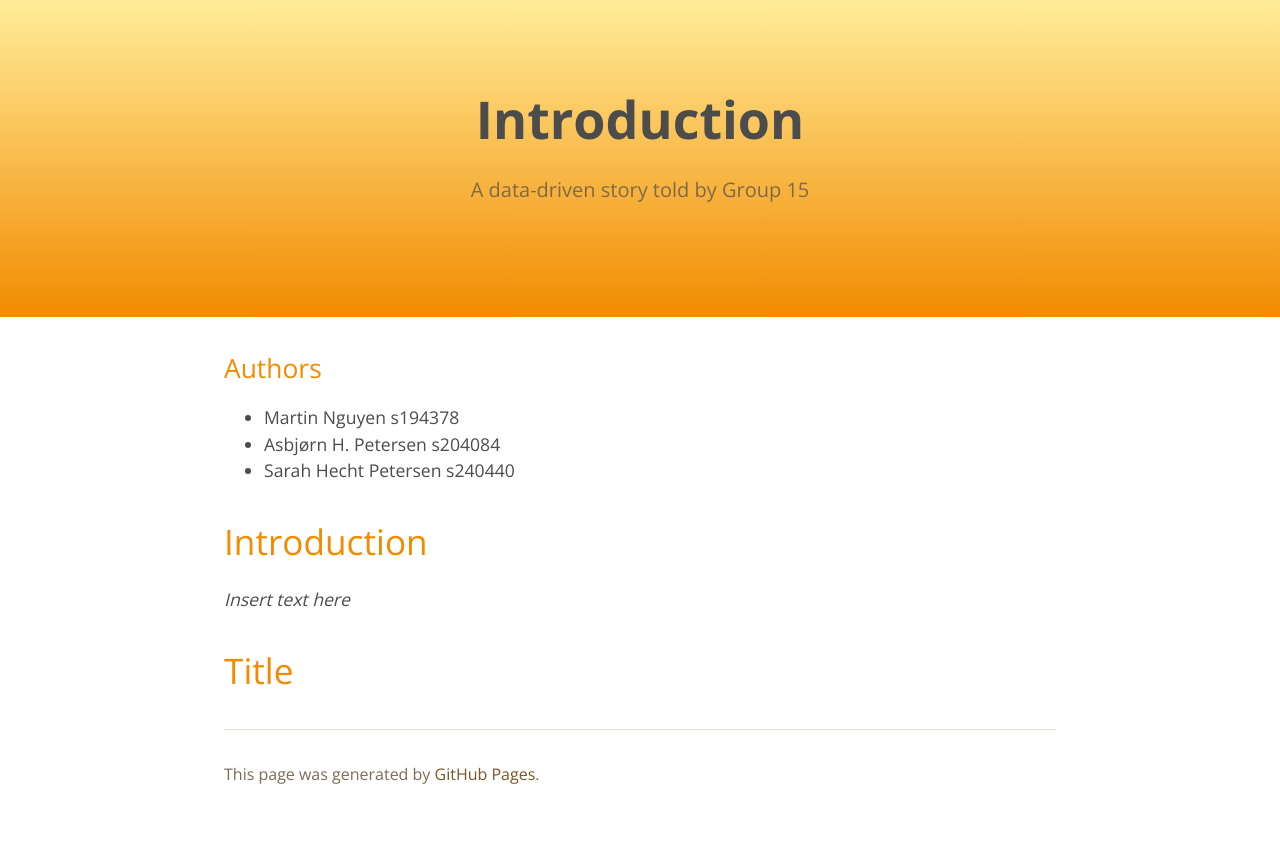
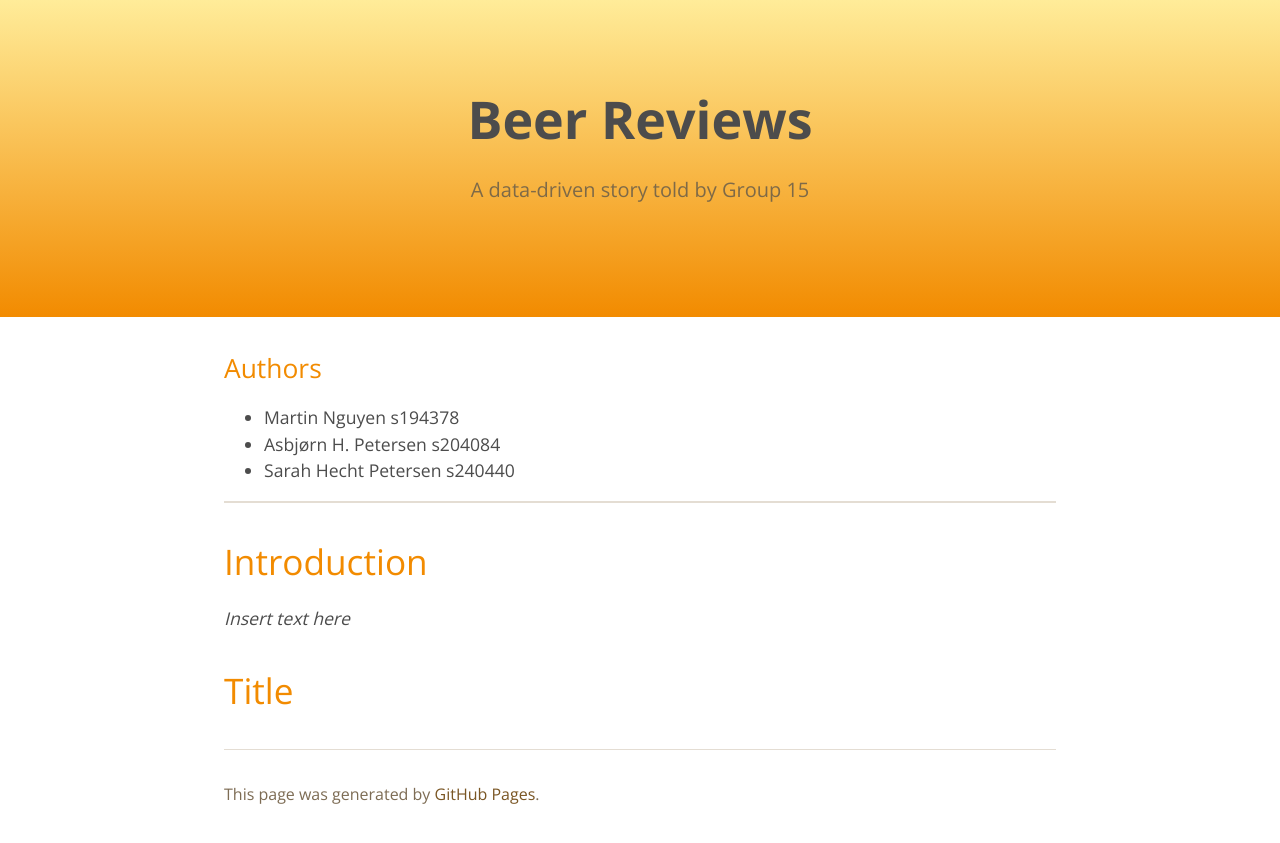
Before and after one commit to s240440/s240440.github.io, a Jekyll site: the page built from index.md, in a window 1280 px wide. Shown: the top 843 px of the page. Built offline with Jekyll 4.4.1, drawn with Linux system fonts in a browser that asks for light colours; our own code applies the rules of GitHub Pages for plain Markdown files; part of the change alters nothing that is shown.

Commit message:
Update index.md

```diff
--- a/index.md
+++ b/index.md
@@ -1,6 +1,7 @@
 ---
 layout: default
 
+title: Beer Reviews  # This sets the page-specific title.
 
 authors:
   - name: Martin Nguyen
@@ -12,15 +13,9 @@ authors:
   - name: Sarah Hecht Petersen
     affiliations:
       name: s240440
+---
 
-toc:
-  - name: Introduction
-  - name: Title
-    # if a section has subsections, you can add them as follows:
-    # subsections:
-    #   - name: Example Child Subsection 1
-    #   - name: Example Child Subsection 2
----
+* * *
 
 # Introduction
 *Insert text here*
```
